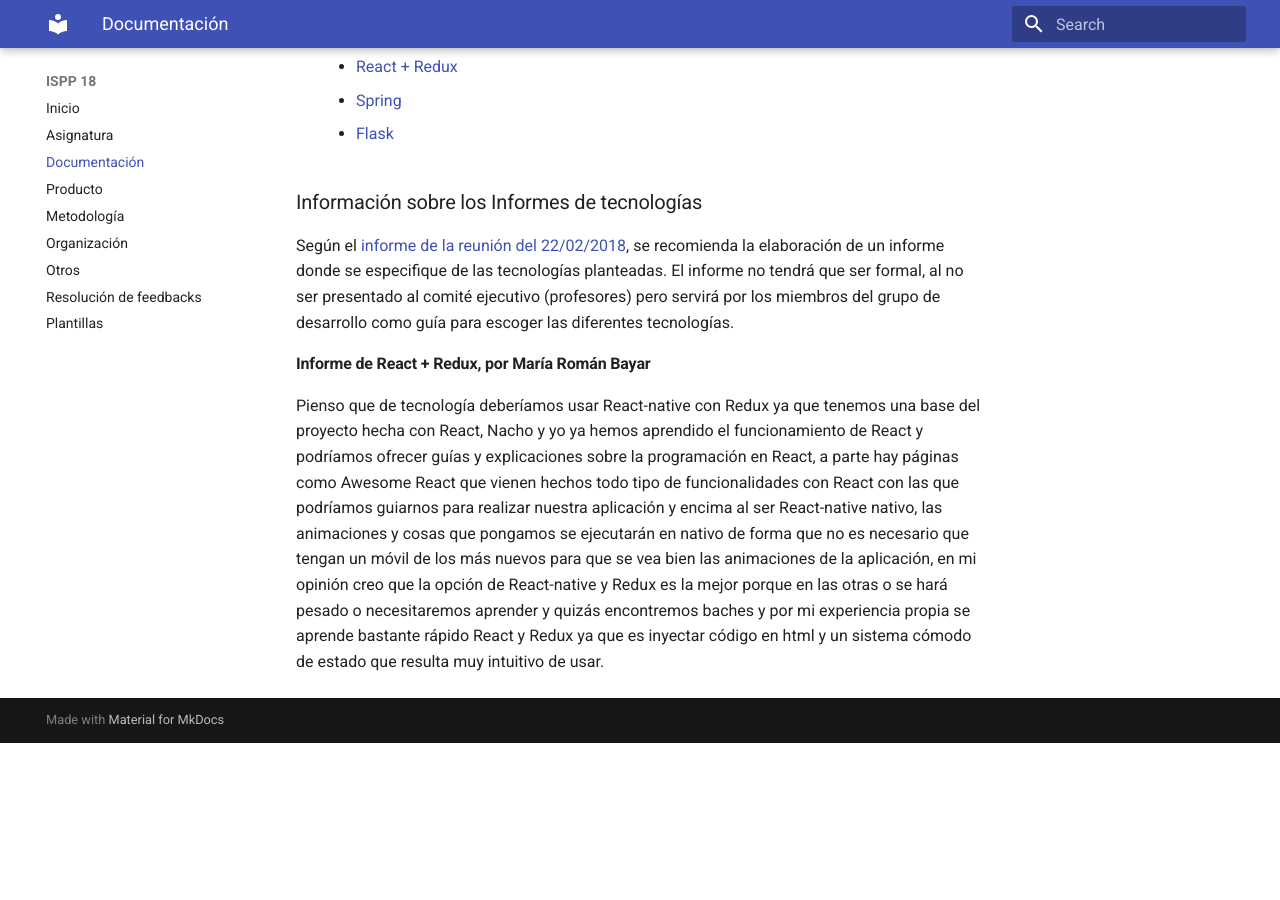
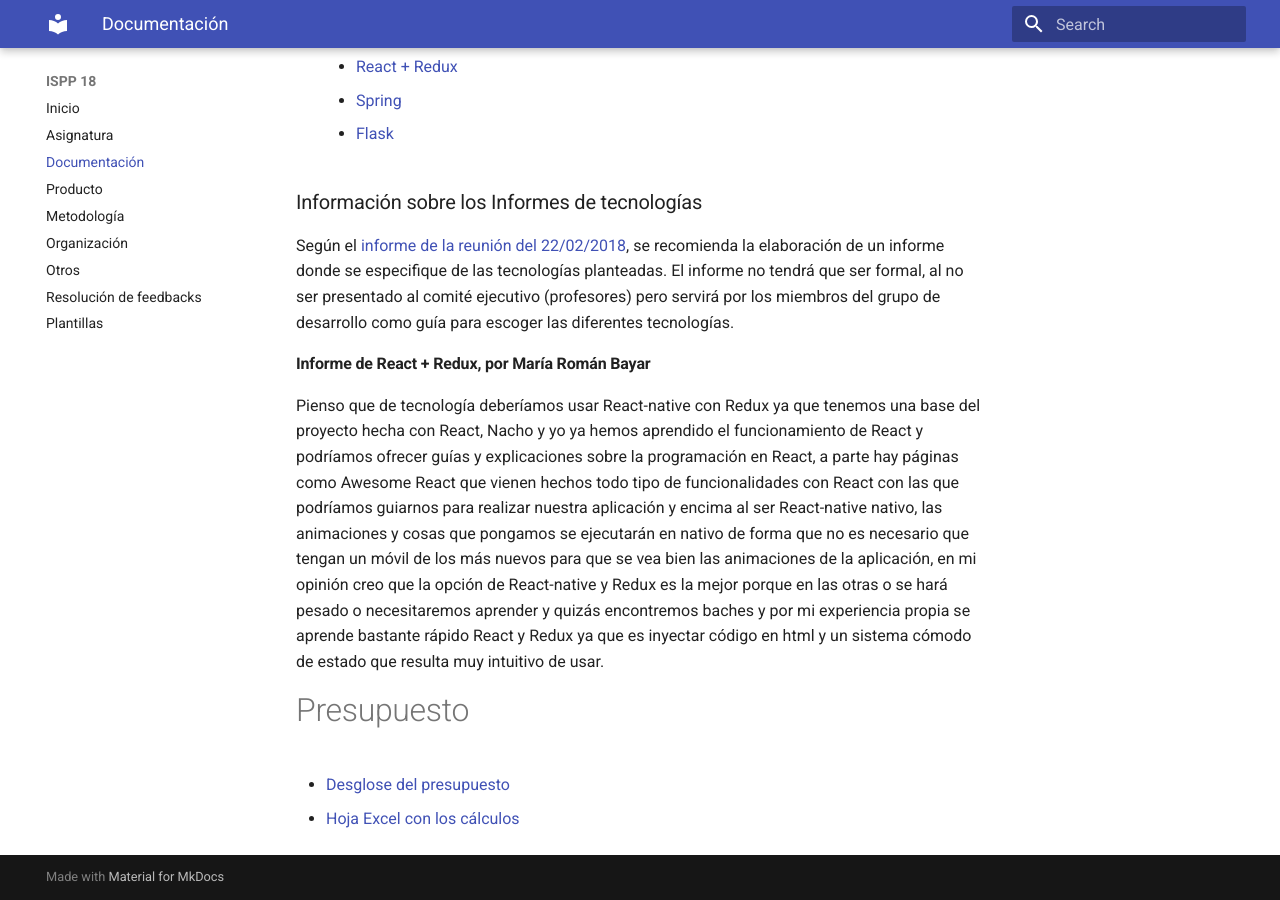
Before and after one commit to alexgs922/ispp18-wiki, an MkDocs documentation site: the page built from docs/documentacion.md, in a window 1280 px wide and 900 px high, scrolled down 874 px. Built offline with MkDocs 1.6.1 and Material for MkDocs 9.7.7, drawn with Linux system fonts in a browser that asks for light colours; old or Windows-style settings are respelled for this version of MkDocs; before the commit the page ends 1617 px from its top, so only the background shows below that.

Commit message:
ADD Añadidos vínculos a los documentos del presupuesto
Se han añadido vínculos a los documentos del presupuesto subidos a Google Drive en la sección de 'Documentación'.

```diff
--- a/docs/documentacion.md
+++ b/docs/documentacion.md
@@ -32,3 +32,8 @@ Según el [informe de la reunión del 22/02/2018](https://docs.google.com/docume
 
 #### Informe de React + Redux, por María Román Bayar
 Pienso que de tecnología deberíamos usar React-native con Redux ya que tenemos una base del proyecto hecha con React, Nacho y yo ya hemos aprendido el funcionamiento de React y podríamos ofrecer guías y explicaciones sobre la programación en React, a parte hay páginas como Awesome React que vienen hechos todo tipo de funcionalidades con React con las que podríamos guiarnos para realizar nuestra aplicación y encima al ser React-native nativo, las animaciones y cosas que pongamos se ejecutarán en nativo de forma que no es necesario que tengan un móvil de los más nuevos para que se vea bien las animaciones de la aplicación, en mi opinión creo que la opción de React-native y Redux es la mejor porque en las otras o se hará pesado o necesitaremos aprender y quizás encontremos baches y por mi experiencia propia se aprende bastante rápido React y Redux ya que es inyectar código en html y un sistema cómodo de estado que resulta muy intuitivo de usar.
+
+# Presupuesto
+
+* [Desglose del presupuesto](https://docs.google.com/document/d/1Xhh1wSfb4YwUpIc3dSv3shoMwwfLJn5oZzO9RZZ5jkI/edit#heading=h.d3niwzo5dc0q)
+* [Hoja Excel con los cálculos](https://drive.google.com/file/d/1sRsV-9D7JQpgJCJhgo3tA3vR8nv0IKkY/view)
```
